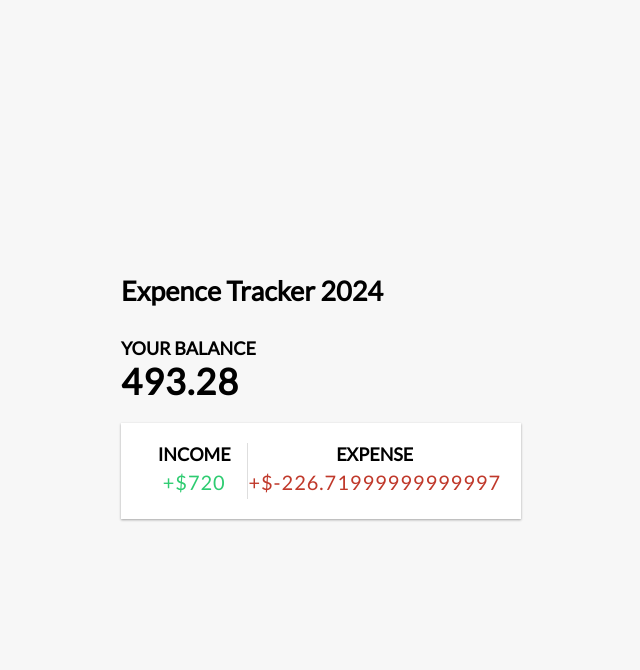
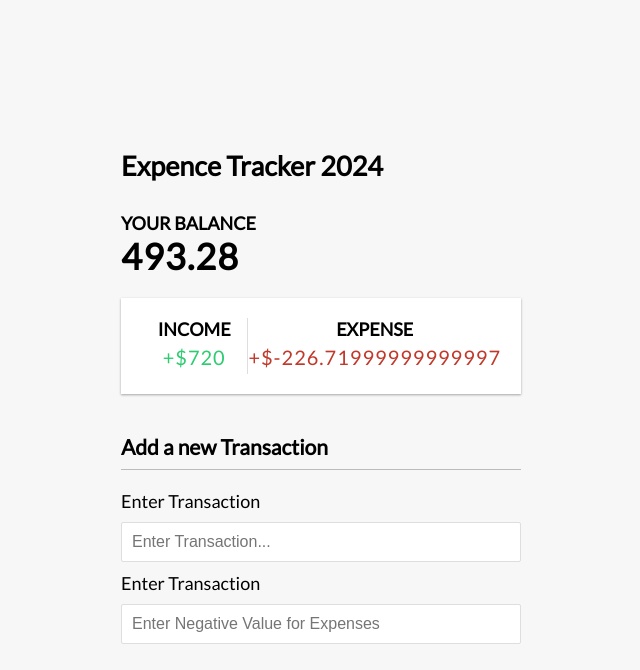
Before and after one commit to Isacampos8a/homework4, a Vue app: page / in a window 1280 px wide. Shown: the top 670 px of the page, without its empty margins (319-959 px from the left). Built offline with nearby package versions, Linux system fonts and the light colour scheme.

Commit message:
Finished AddTransaction Component

```diff
--- a/src/App.vue
+++ b/src/App.vue
@@ -2,6 +2,7 @@
     import Header from './components/Header.vue';
     import Balance from './components/Balance.vue';
     import IncomeExpenses from './components/IncomeExpenses.vue';
+    import AddTransaction from './components/Addtransaction.vue';
     import {ref, computed} from 'vue'
 
     const transactions = ref([
@@ -44,6 +45,7 @@
     <div class="container">
         <Balance :total="sum"></Balance>
         <IncomeExpenses :income="moneyIn" :expense="moneyOut"></IncomeExpenses>
+        <AddTransaction></AddTransaction>
     </div>
 
 
--- /dev/null
+++ b/src/components/AddTransaction.vue
@@ -0,0 +1,21 @@
+<script setup>
+
+
+</script>
+
+<template>
+    <h3>Add a new Transaction</h3>
+    <form id="form" @submit.prevent="onSubmit">
+        <div class="form-control">
+            <label for="text">Enter Transaction</label>
+            <input type="text" id="text" v-model="text" placeholder="Enter Transaction...">
+        </div>
+        <div class="form-control">
+            <label for="amount">Enter Transaction</label>
+            <input type="text" id="text" v-model="amount" placeholder="Enter Negative Value for Expenses">
+        </div>
+
+
+    </form>
+
+</template>
```
